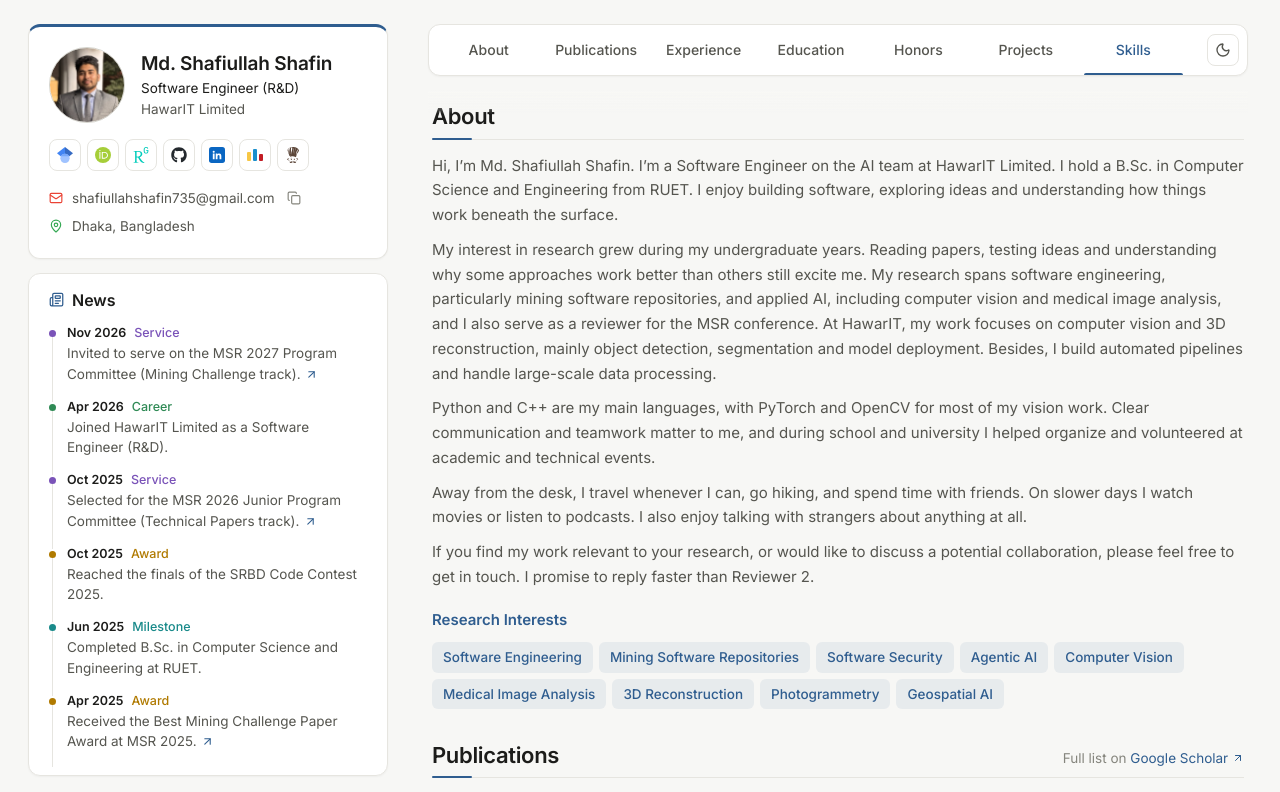
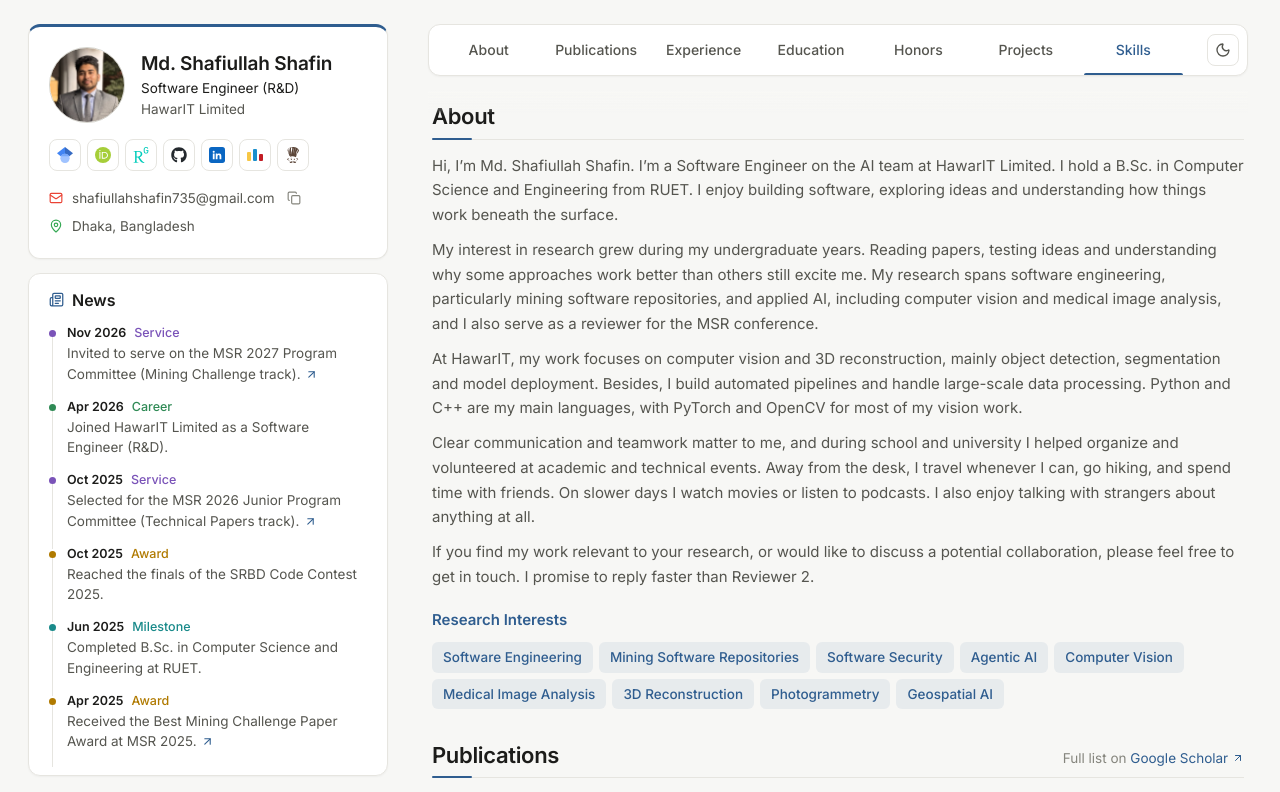
Before and after one commit to shafiullahshafin/shafiullahshafin.github.io, a Next.js app: page / in a window 1280 px wide. Shown: the top 792 px of the page. Built offline with nearby package versions, Linux system fonts and the light colour scheme.

Commit message:
Regrouped About paragraphs by topic

```diff
--- a/app/page.js
+++ b/app/page.js
@@ -67,18 +67,18 @@ export default function Home() {
                   My interest in research grew during my undergraduate years. Reading papers, testing ideas and
                   understanding why some approaches work better than others still excite me. My research spans software
                   engineering, particularly mining software repositories, and applied AI, including computer vision and
-                  medical image analysis, and I also serve as a reviewer for the MSR conference. At HawarIT, my work
-                  focuses on computer vision and 3D reconstruction, mainly object detection, segmentation and model
-                  deployment. Besides, I build automated pipelines and handle large-scale data processing.
+                  medical image analysis, and I also serve as a reviewer for the MSR conference.
                 </p>
                 <p>
-                  Python and C++ are my main languages, with PyTorch and OpenCV for most of my vision work. Clear
-                  communication and teamwork matter to me, and during school and university I helped organize and
-                  volunteered at academic and technical events.
+                  At HawarIT, my work focuses on computer vision and 3D reconstruction, mainly object detection,
+                  segmentation and model deployment. Besides, I build automated pipelines and handle large-scale data
+                  processing. Python and C++ are my main languages, with PyTorch and OpenCV for most of my vision work.
                 </p>
                 <p>
-                  Away from the desk, I travel whenever I can, go hiking, and spend time with friends. On slower days I
-                  watch movies or listen to podcasts. I also enjoy talking with strangers about anything at all.
+                  Clear communication and teamwork matter to me, and during school and university I helped organize and
+                  volunteered at academic and technical events. Away from the desk, I travel whenever I can, go hiking,
+                  and spend time with friends. On slower days I watch movies or listen to podcasts. I also enjoy talking
+                  with strangers about anything at all.
                 </p>
                 <p>
                   If you find my work relevant to your research, or would like to discuss a potential collaboration,
```
